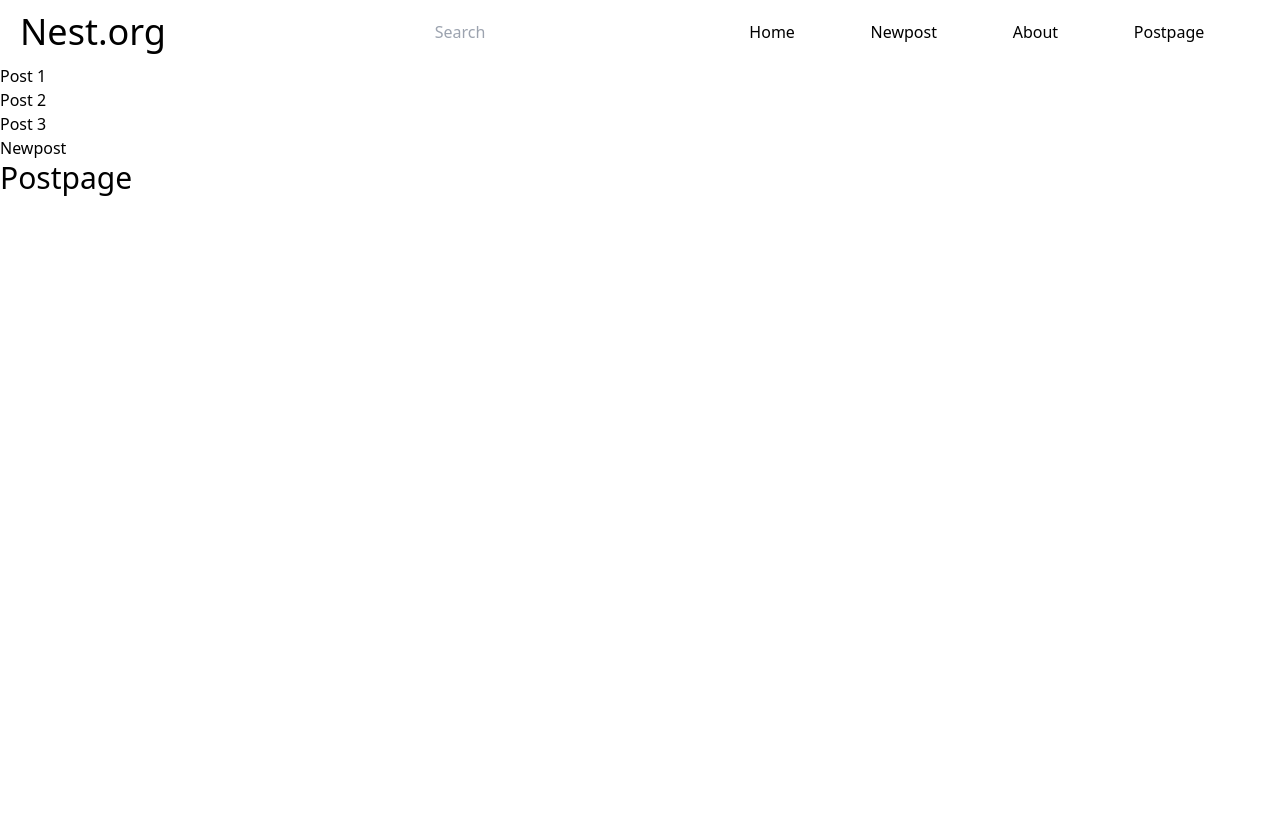
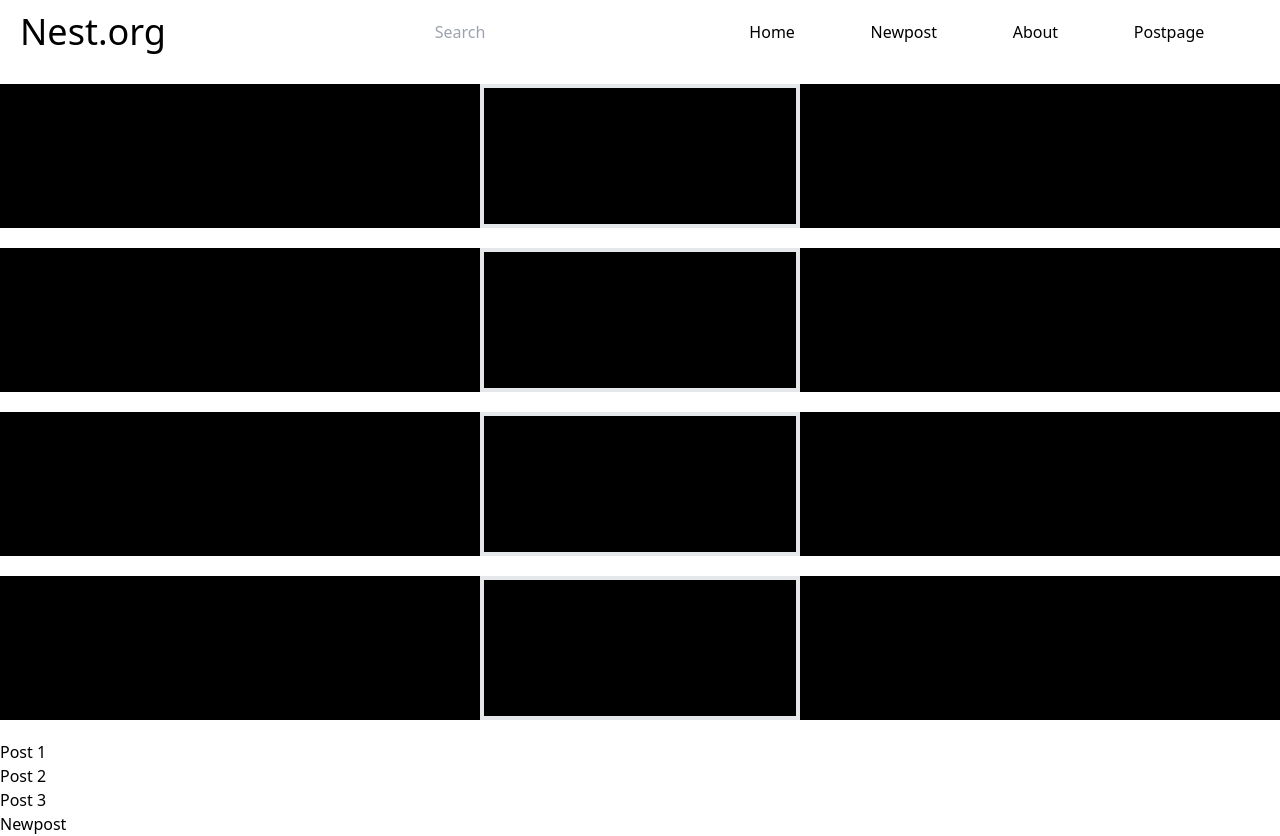
Before and after one commit to natesh16/React-practice, a React (Create React App) app in the folder web_app/: page /Postpage in a window 1280 px wide. Before the commit the page ends 800 px from the top, so only its background shows below. Built offline with nearby package versions, Linux system fonts and the light colour scheme.

Commit message:
INTER FACE UPDATE

```diff
--- a/web_app/src/App.jsx
+++ b/web_app/src/App.jsx
@@ -13,7 +13,7 @@ import { useState } from "react";
 // import Home from "./Home";
 // import Postpage from "./Postpage";
 function App() {
-  const [post,setpost] = useState([
+  const [posts,setpost] = useState([
     {
       id:1,
       title: "First post",
@@ -44,12 +44,13 @@ function App() {
   const [searchresult,setsearchresult]=useState([])
 
   return (
-    <div className=" w-screen h-screen bg-white text-black dark:bg-black dark:text-white">
+    <div className=" w-screen h-screen max-h-full bg-white text-black dark:bg-black dark:text-white ">
       <Navbar
         title={"Nest.org"}
         search={search}
         setsearch={setsearch}
-      />
+        />
+      <Postpage posts={posts}/>
       <Routes>
       <Route path="/" element={<Home/>}/>
         <Route path="/Home" element={<Home/>}/>
@@ -65,7 +66,6 @@ function App() {
       {/* <Header/>
       <Home/>
       <Newpost/>
-      <Postpage/>
       <About/>
       <Missing/>
       <Footer/> */}
--- /dev/null
+++ b/web_app/src/Feed.jsx
@@ -0,0 +1,12 @@
+import Post from "./Post"
+const Feed = ({posts}) => {
+  return (
+    <>
+        {posts.map(post =>(
+            <Post key={post.id} post={post}/>
+        ))}
+    </>
+  )
+}
+
+export default Feed
--- a/web_app/src/Post.jsx
+++ b/web_app/src/Post.jsx
@@ -1,10 +1,15 @@
-const Post = ({Post}) => {
+const Post = ({post}) => {
   return (
-    <article className="">
-      <p>{Post.title}</p>
-      <p>{(Post.notes).length >=25 ?
-      Post.notes
-      : `${(Post.notes).slice(0.25)}`}</p>
+    <article className="bg-black">
+      <div className="border-4 h-36 flex flex-col w-80 justify-center mx-auto my-5">
+        <div className="mx-auto my-auto">
+          <h1 className="text-3xl">{post.title}</h1>
+          <p>{post.datetime}</p>
+          <p>{(post.notes).length <=25 ?
+          post.notes
+          : `${(post.notes).slice(0.25)}...`}</p>
+        </div>
+      </div>
     </article>
   )
 }
--- a/web_app/src/Postlayout.jsx
+++ b/web_app/src/Postlayout.jsx
@@ -1,5 +1,5 @@
 import React from 'react'
-import { Outlet,Link  } from 'react-router-dom'
+import { Link  } from 'react-router-dom'
 const Postlayout = () => {
   return (
     <div>
@@ -8,7 +8,6 @@ const Postlayout = () => {
           <Link to="/postpage/2">Post 2</Link>
           <Link to="/postpage/3">Post 3</Link>
           <Link to="/postpage/Newpost">Newpost</Link>
-        <Outlet/>
         </ul>
     </div>
   )
--- a/web_app/src/Postpage.jsx
+++ b/web_app/src/Postpage.jsx
@@ -1,9 +1,13 @@
 import React from 'react'
-const Postpage = () => {
+import Feed from './Feed'
+const Postpage = ({posts}) => {
   return (
     <main>
-        <h1 className='text-3xl'>Postpage</h1>
-
+      {posts.length ? (
+         <Feed posts={posts}/>
+      ):(
+        <p>NO POST HAS BEEN FOUND!</p>
+    )}
     </main>
   )
 }
```
